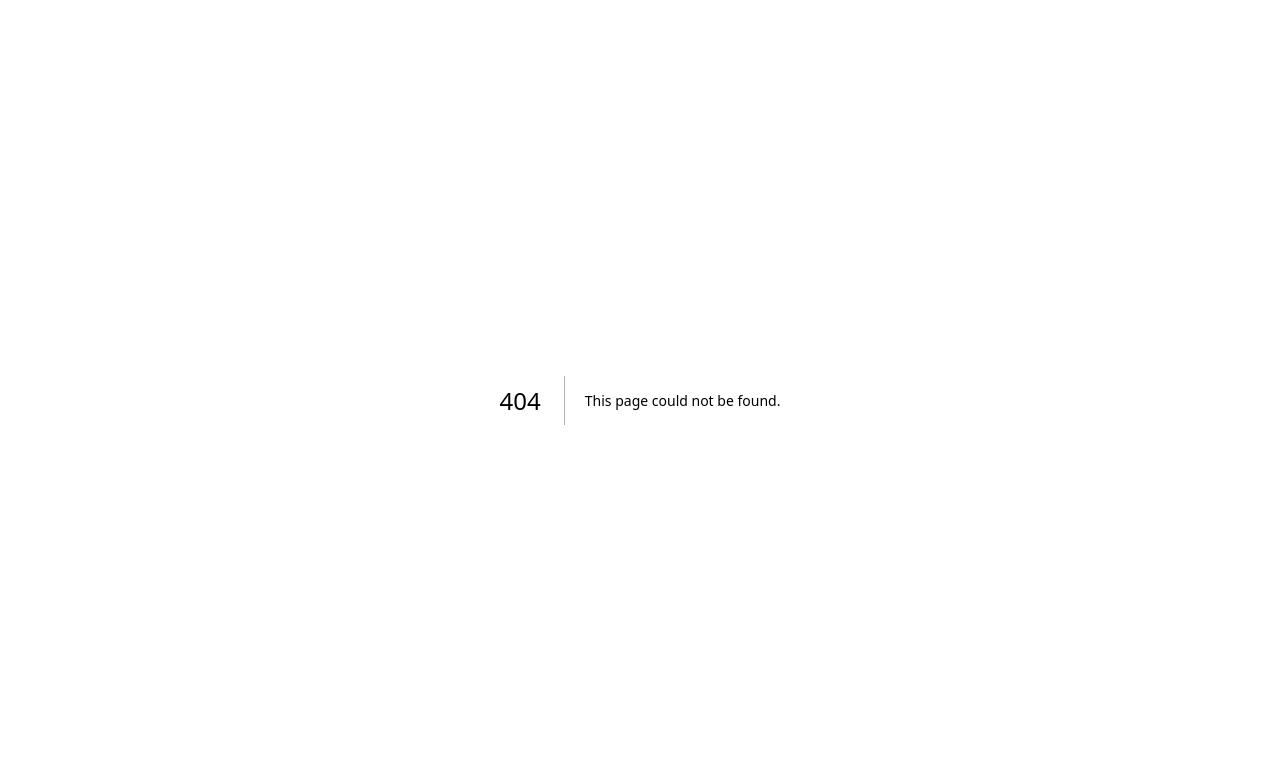
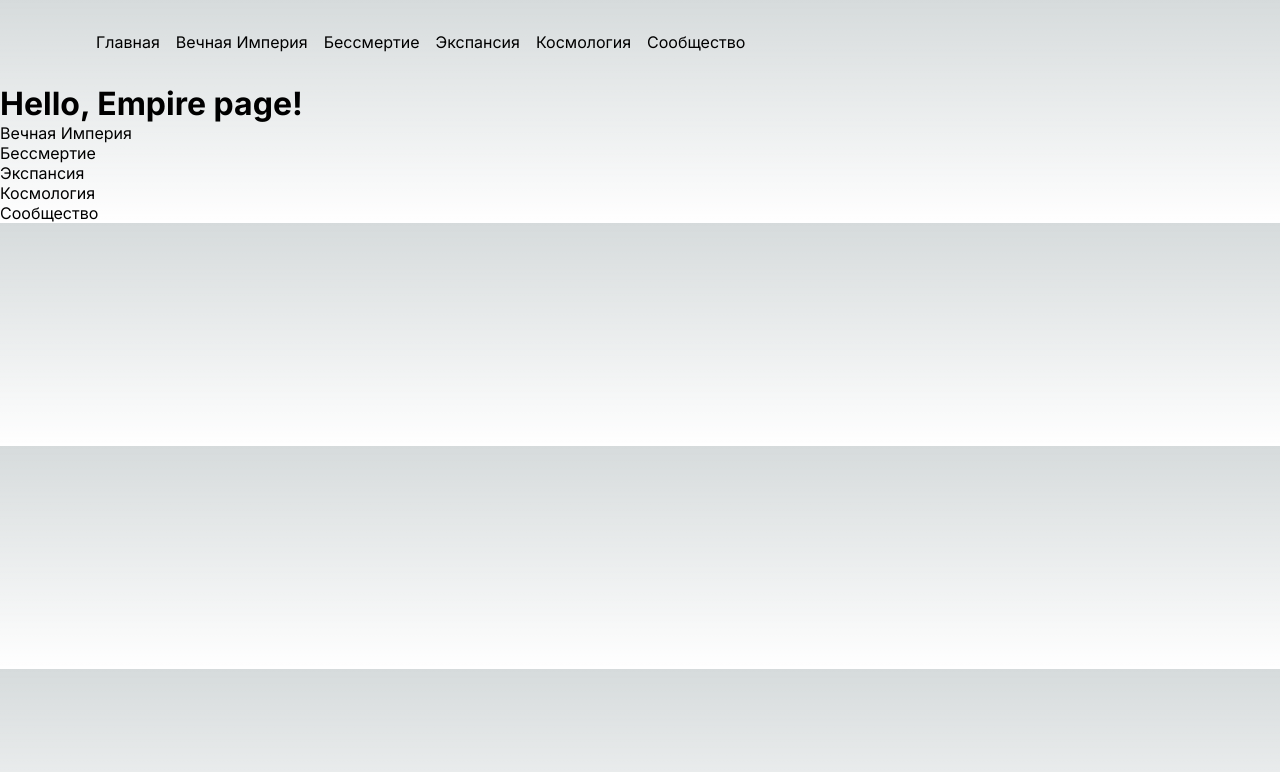
Before and after one commit to sutangu/pragma-universe-web, a Next.js app: page /empire in a window 1280 px wide. Before the commit this address had no page. Shown: the top 772 px of the page. Built offline with nearby package versions, Linux system fonts and the light colour scheme.

Commit message:
add header and footer components and some other stuff

```diff
--- /dev/null
+++ b/src/app/empire/page.tsx
@@ -0,0 +1,3 @@
+export default function Page() {
+  return <h1>Hello, Empire page!</h1>
+}
--- a/src/app/globals.css
+++ b/src/app/globals.css
@@ -40,7 +40,7 @@
   --card-border-rgb: 131, 134, 135;
 }
 
-@media (prefers-color-scheme: dark) {
+/*@media (prefers-color-scheme: dark) {
   :root {
     --foreground-rgb: 255, 255, 255;
     --background-start-rgb: 0, 0, 0;
@@ -71,7 +71,7 @@
     --card-rgb: 100, 100, 100;
     --card-border-rgb: 200, 200, 200;
   }
-}
+}*/
 
 * {
   box-sizing: border-box;
--- /dev/null
+++ b/src/app/immortality/page.tsx
@@ -0,0 +1,3 @@
+export default function Page() {
+  return <h1>Hello, Immortality page!</h1>
+}
--- a/src/app/layout.tsx
+++ b/src/app/layout.tsx
@@ -1,3 +1,5 @@
+import Footer from '@/components/footer/Footer';
+import Header from '@/components/header/Header';
 import type { Metadata } from "next";
 import { Inter } from "next/font/google";
 import "./globals.css";
@@ -16,7 +18,11 @@ export default function RootLayout({
 }>) {
   return (
     <html lang="en">
-      <body className={inter.className}>{children}</body>
+      <body className={inter.className}>
+        <Header/>
+        {children}
+        <Footer/>
+      </body>
     </html>
   );
 }
--- a/src/app/page.tsx
+++ b/src/app/page.tsx
@@ -1,5 +1,5 @@
 import Image from "next/image";
-import styles from "./page.module.css";
+import styles from "./page.module.scss";
 
 export default function Home() {
   return (
--- /dev/null
+++ b/src/components/footer/Footer.tsx
@@ -0,0 +1,23 @@
+import Link from 'next/link';
+import { nav } from '../navigation';
+
+export default function Footer() {
+  return (
+    <footer>
+      <nav>
+        <ul>
+          {
+            /* Слайсим, чтобы в футере не было ссылки на главную */
+            nav.slice(1).map((item) => (
+              <li key={item.path}>
+                <Link href={item.path}>
+                  {item.name}
+                </Link>
+              </li>
+            ))
+          }
+        </ul>
+      </nav>
+    </footer>
+  );
+}
--- /dev/null
+++ b/src/components/header/Header.module.scss
@@ -0,0 +1,20 @@
+.list {
+  display: flex;
+  align-items: center;
+  padding: 2rem 6rem;
+  list-style: none;
+
+  .item {
+    &:not(:first-child) {
+      margin-left: 1rem;
+    }
+
+    a {
+      transition: .3s;
+
+      &:hover, &:focus-visible {
+        opacity: .3;
+      }
+    }
+  }
+}
--- /dev/null
+++ b/src/components/header/Header.tsx
@@ -0,0 +1,23 @@
+import { nav } from '@/components/navigation';
+import Link from 'next/link';
+import cs from './Header.module.scss';
+
+export default function Header () {
+  return (
+    <header>
+      <nav>
+        <ul className={cs.list}>
+          {
+            nav.map((item) => (
+              <li className={cs.item} key={item.path}>
+                <Link href={item.path}>
+                  {item.name}
+                </Link>
+              </li>
+            ))
+          }
+        </ul>
+      </nav>
+    </header>
+  );
+}
--- /dev/null
+++ b/src/components/navigation.ts
@@ -0,0 +1,26 @@
+export const nav = [
+  {
+    path: '/',
+    name: 'Главная',
+  },
+  {
+    path: '/empire',
+    name: 'Вечная Империя',
+  },
+  {
+    path: '/immortality',
+    name: 'Бессмертие',
+  },
+  {
+    path: '/expansion',
+    name: 'Экспансия',
+  },
+  {
+    path: '/cosmology',
+    name: 'Космология',
+  },
+  {
+    path: '/community',
+    name: 'Сообщество',
+  },
+];
```
Also changed, not shown: package.json (+4 -3 lines), src/app/page.module.scss (renamed from src/app/page.module.css), 1 other file (tests, documents, lock files or other folders).
